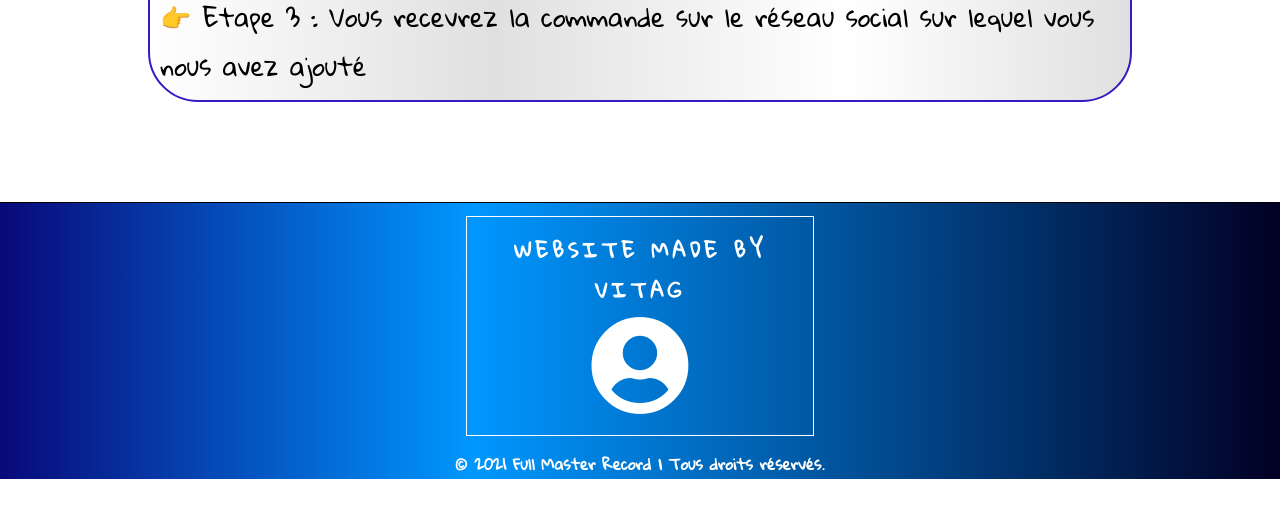
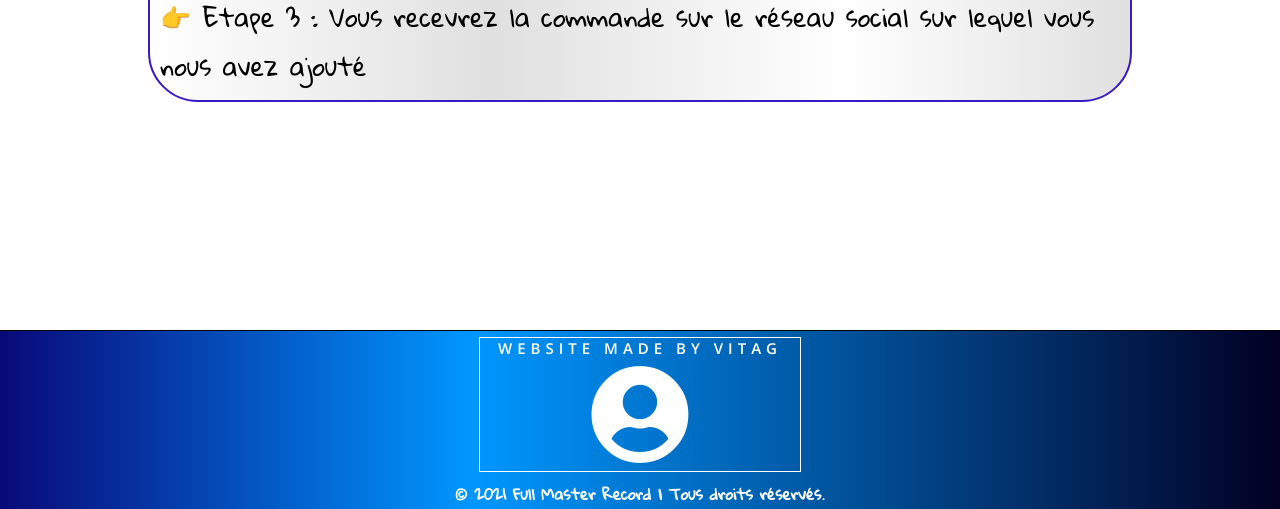
Before and after one commit to Fullmasterrecord/website, a plain HTML site: page index.html in a window 1280 px wide. Shown: the part 2520-3029 px from the top of the page. Before the commit the page ends 2999 px from the top, so only its background shows below. Drawn offline with nearby package versions, Linux system fonts and the light colour scheme.

Commit message:
Update style.css

```diff
--- a/css/style.css
+++ b/css/style.css
@@ -193,31 +193,21 @@ div#rs a i#mail:hover
 
 /* footer */
 
-footer
-{
-    border-top: 1px solid #000;
-    background: rgb(9,9,121);
-    background: linear-gradient(90deg, rgba(9,9,121,1) 0%, rgba(0,151,255,1) 37%, rgba(2,0,36,1) 100%);
-    text-align: center;
-    color: #fff;
-    font-size: 15px;
-}
-
 div#creator h4
 {
     text-transform: uppercase;
-    letter-spacing: 4px;
-    font-size: 20px;
+    letter-spacing: 5px;
+    font-size: 15px;
     text-align: center;
     font-weight: bolder;
+    font-family: 'Open Sans', sans-serif;
 }
 
 div#creator
 {
-    padding: 1%;
     border: 1px solid #fff;
     width: 25%;
-    margin: 1% auto;
+    margin: 0.5% auto;
 }
 
 footer
@@ -230,6 +220,7 @@ footer
     font-size: 15px;
     width: 100%;
     position: absolute;
+    margin-top: 10%;
 }
 footer a i
 {
```
